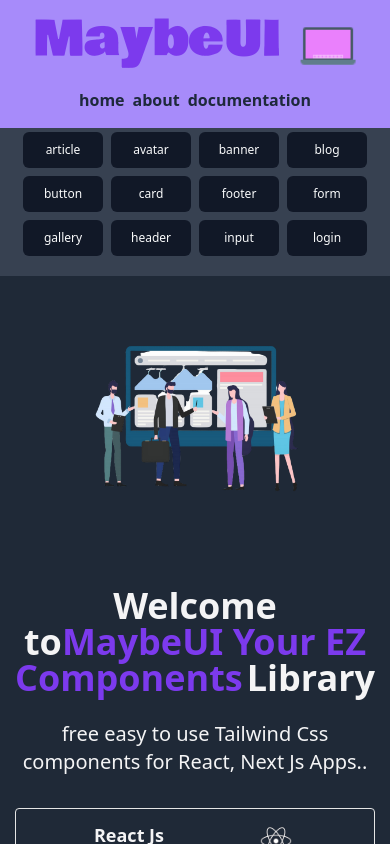
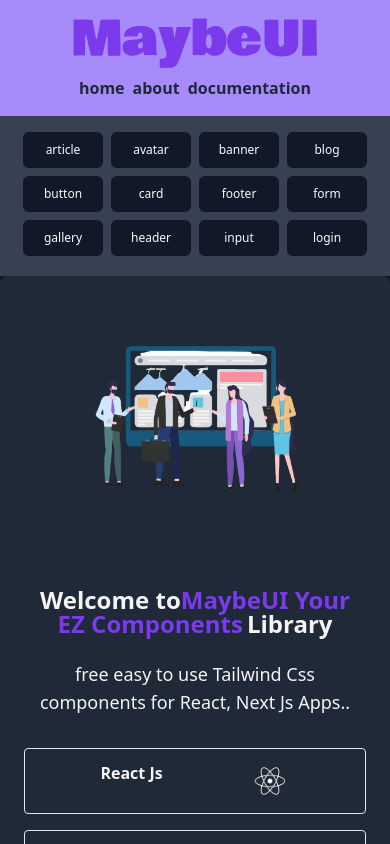
Before and after one commit to guitarbuju/MaybeUI, a Next.js app: page / in a window 390 px wide. Built offline with nearby package versions, Linux system fonts and the light colour scheme.

Commit message:
more responsive fixes

```diff
--- a/src/app/layout.tsx
+++ b/src/app/layout.tsx
@@ -37,7 +37,7 @@ export default function RootLayout({
           <main className="w-full flex-grow bg-gray-900 ">
             <Header />
             <TopBar />
-            <div className="w-full flex flex-col md:grid md:grid-cols-[250px_1fr] min-h-screen md:mt-20">
+            <div className="w-full flex flex-col items-center  lg:grid lg:grid-cols-[250px_1fr] min-h-screen md:mt-20">
               <div className="h-full hidden md:flex">
                 <SideBar />
               </div>
--- a/src/app/page.tsx
+++ b/src/app/page.tsx
@@ -6,22 +6,22 @@ import TailwindLogo from "../../public/tailwindWhite.png"
 export default function Home() {
   return (
   <>
-   <section className="rounded-lg md:-mt-40 max-w-[1000px]  bg-gray-800 text-zinc-100  dark:bg-gray-100 dark:text-gray-800">
-	<div className="container flex flex-col justify-center items-center lg:flex-row lg:justify-around">
+   <section className="rounded-lg  md:w-3/4  bg-gray-800 text-zinc-100  dark:bg-gray-100 dark:text-gray-800">
+	<div className="container flex flex-col justify-center items-center lg:flex-row lg:justify-around ">
 		<div className="flex items-center justify-center  ">
 			<Image src={Business} alt="" className="object-contain w-72 h-72 sm:h-80 lg:h-96 xl:h-112 2xl:h-128" />
 		</div>
 		<div className="flex flex-col justify-center p-6 text-center rounded-sm lg:text-left">
-			<h1 className="text-4xl font-bold leading-none sm:text-6xl">Welcome to
+			<h1 className="text-2xl font-bold leading-none sm:text-4xl ">Welcome to
 				<span className="text-violet-600 mr-1">MaybeUI Your EZ Components</span>Library
 			</h1>
-			<p className="text-xl mt-6 mb-8  sm:mb-12">free easy to use Tailwind Css  components for React, Next Js Apps..
+			<p className="text-lg sm:text-xl mt-6 mb-8  sm:mb-12">free easy to use Tailwind Css  components for React, Next Js Apps..
 			</p>
 			<div className="flex flex-col space-y-4 sm:items-center sm:justify-center sm:flex-row sm:space-y-0 sm:space-x-4 lg:justify-start">
-				<a rel="noopener noreferrer" href="https://react.dev/" className=" flex justify-around align-middle px-8 py-3 text-lg font-semibold border rounded dark:bg-violet-600 dark:text-gray-50">React Js
+				<a rel="noopener noreferrer" href="https://react.dev/" className=" flex justify-around align-middle px-8 py-3 text-md font-semibold border rounded dark:bg-violet-600 dark:text-gray-50">React Js
         <Image src={ReactILogo} alt='' width={40}/>
         </a>
-				<a rel="noopener noreferrer" href="https://tailwindcss.com/" className="flex justify-around align-middle px-8 py-3 text-lg font-semibold border rounded dark:border-gray-800">Tailwind Css
+				<a rel="noopener noreferrer" href="https://tailwindcss.com/" className="flex justify-around align-middle px-8 py-3 text-md font-semibold border rounded dark:border-gray-800">Tailwind Css
         <Image src={TailwindLogo} alt='' width={40}/>
         </a>
 			</div>
--- a/src/components/PageComponents/Header.tsx
+++ b/src/components/PageComponents/Header.tsx
@@ -9,7 +9,7 @@ const Header = () => {
     <div className="fixed w-screen  min-h-20 p-4 left-0 top-0 flex justify-around flex-wrap bg-violet-400">
       <div className="flex justify-around gap-4">
         <h1 className="font-bowlby text-5xl text-violet-600">MaybeUI</h1>
-      <Image src={Pc} alt='' width={60} />
+      <Image src={Pc} alt='' width={60} className="hidden sm:flex"/>
       </div>
 
       <div className="flex justify-around gap-4">
```
Also changed, not shown: src/components/PageComponents/Footer.tsx (+4 -4 lines).
